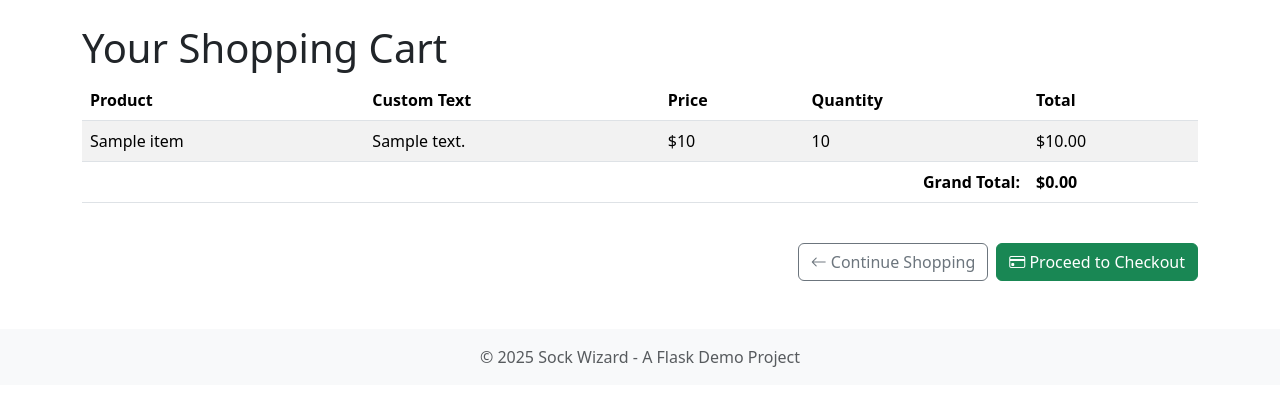
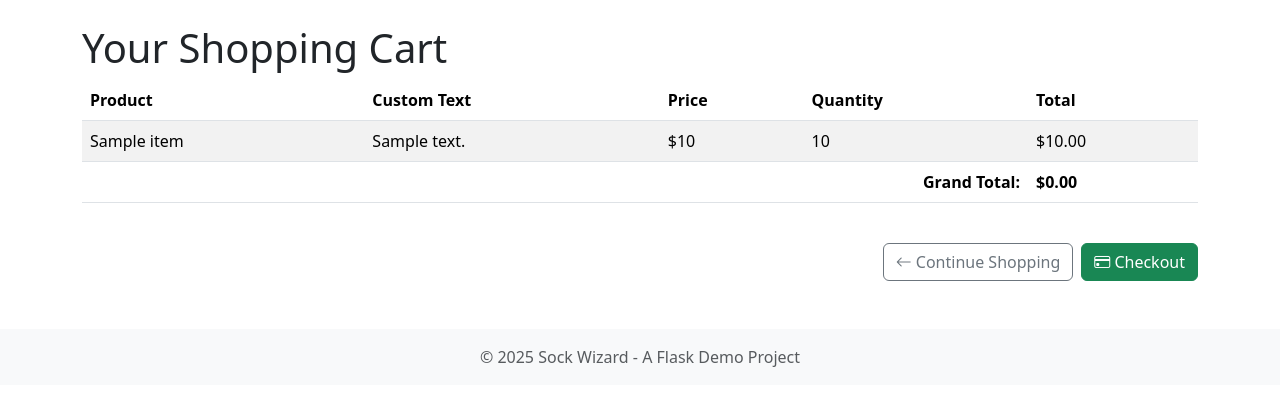
Before and after one commit to chriskulhan/sock_shop, a Flask app: template templates/cart.html in a window 1280 px wide. Shown: the part 56-462 px from the top of the page. Run offline with Flask 3, Linux system fonts and the light colour scheme; the template is opened without the code that fills it: most values are stand-ins (such as "Sample title", 1, 10 or a date in 2020).

Commit message:
updated cart.html proceed to checkout button

```diff
--- a/templates/cart.html
+++ b/templates/cart.html
@@ -53,10 +53,15 @@
 <div class="d-grid gap-2 d-md-flex justify-content-md-end mt-4">
 <a href="{{ url_for('home') }}" class="btn btn-outline-secondary">
 <i class="bi bi-arrow-left"></i> Continue Shopping
-</a>
+
+<!-- step 4 part 2, change proceed to checkout button -->
+<!-- </a>
 <a href="#" class="btn btn-success">
 <i class="bi bi-credit-card"></i> Proceed to Checkout
-</a>
+</a> -->
+<a href="{{ url_for('checkout') }}" class="btn btn-success">
+  <i class="bi bi-credit-card"></i> Checkout
+  </a>
 </div>
 
 <!-- displays a message that the cart is empty if no cart has been created yet for the session -->
```
